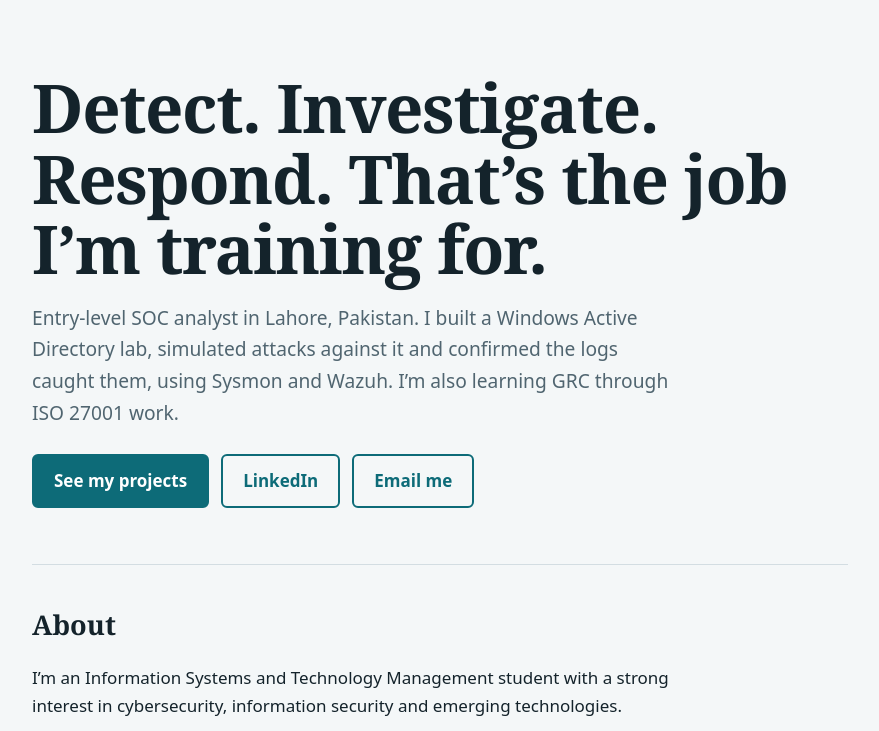
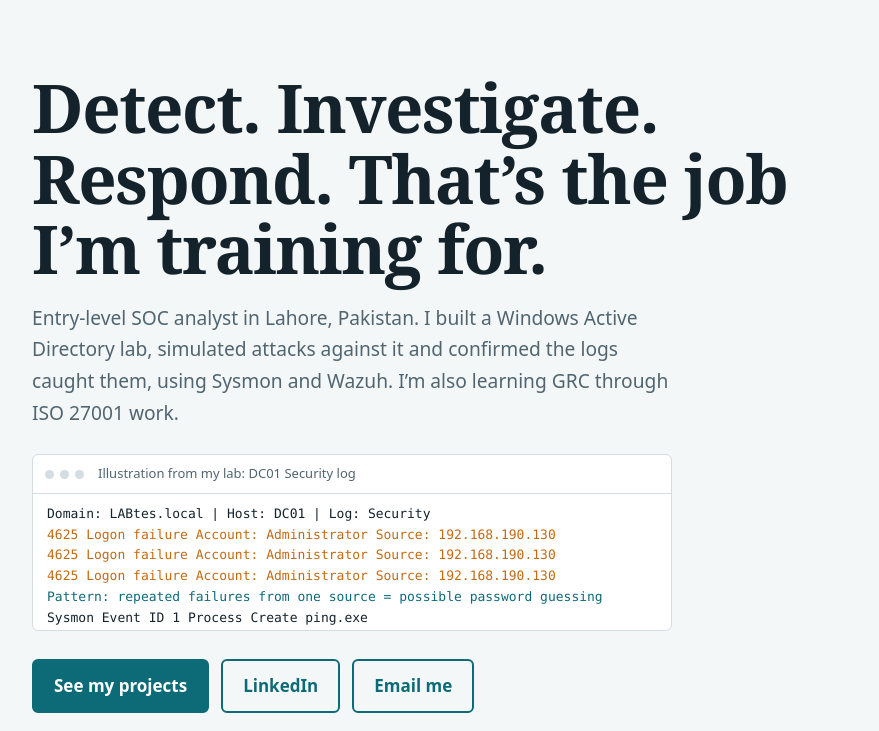
Before and after one commit to malaikatabassum5-hub/Malaika-Tabassum-Portfolio, a plain HTML site: page index.html in a window 1280 px wide. Shown: the part 65-796 px from the top of the page, without its empty margins (200-1079 px from the left). Drawn offline with Linux system fonts and the light colour scheme.

Commit message:
Add files via upload

```diff
--- a/index.html
+++ b/index.html
@@ -58,6 +58,21 @@ p{margin:0 0 14px}
 .find{width:100%;border-collapse:collapse;font-size:15px;display:block;overflow-x:auto}
 .find th,.find td{text-align:left;padding:8px 10px;border-bottom:1px solid var(--line);vertical-align:top}
 .find th{font-weight:700}
+
+.feed{margin:0 0 28px;max-width:640px;border:1px solid var(--line);border-radius:6px;background:var(--surface);overflow:hidden}
+.feed-bar{display:flex;align-items:center;gap:6px;padding:8px 12px;border-bottom:1px solid var(--line);font-size:13px;color:var(--muted)}
+.feed-bar span{width:9px;height:9px;border-radius:50%;background:var(--line)}
+.feed-bar em{margin-left:8px;font-style:normal}
+.feed-body{height:136px;padding:10px 14px;font:13px/1.6 ui-monospace,Menlo,Consolas,monospace;overflow:hidden}
+.feed-body div{white-space:nowrap;overflow:hidden;text-overflow:ellipsis}
+.feed-body .bad{color:var(--flag)}
+.feed-body .ok{color:var(--accent)}
+details.more{margin-top:14px;border-top:1px solid var(--line);padding-top:10px}
+details.more summary{cursor:pointer;font-weight:700;color:var(--accent);padding:6px 0}
+details.more summary:focus-visible{outline:3px solid var(--flag);outline-offset:3px}
+.case{transition:box-shadow .2s,transform .2s}
+.case:hover{box-shadow:0 4px 14px rgba(0,0,0,.12);transform:translateY(-2px)}
+@media (prefers-reduced-motion:reduce){.case{transition:none}.case:hover{transform:none}}
 .job{margin-bottom:6px}
 .job h3{margin:0;font:700 1.1rem var(--serif)}
 .job .when{color:var(--muted);font-size:15px;margin-bottom:10px}
@@ -95,6 +110,11 @@ footer{padding:36px 0 56px;border-top:1px solid var(--line);color:var(--muted);f
   <div class="hero">
     <h1>Detect. Investigate. Respond. That’s the job I’m training for.</h1>
     <p class="role">Entry-level SOC analyst in Lahore, Pakistan. I built a Windows Active Directory lab, simulated attacks against it and confirmed the logs caught them, using Sysmon and Wazuh. I’m also learning GRC through ISO 27001 work.</p>
+
+    <div class="feed" role="img" aria-label="Illustration of Windows security log lines from my Active Directory lab: failed logon events, Event ID 4625, and a Sysmon process create event.">
+      <div class="feed-bar"><span></span><span></span><span></span><em>Illustration from my lab: DC01 Security log</em></div>
+      <div class="feed-body" id="feed-body" aria-hidden="true"></div>
+    </div>
     <div class="btns">
       <a class="btn primary" href="#projects">See my projects</a>
       <a class="btn ghost" href="https://www.linkedin.com/in/malaika-tabassum-09661b2b6/">LinkedIn</a>
@@ -133,7 +153,7 @@ footer{padding:36px 0 56px;border-top:1px solid var(--line);color:var(--muted);f
           <li>Registered both Windows machines as agents in the Wazuh dashboard and confirmed the Wazuh service was running. Wiring Sysmon and Security logs into Wazuh alerts is the next step.</li>
         </ul>
 
-        <h4>Findings</h4>
+        <details class="more"><summary>Show findings and recommendations</summary>
         <table class="find">
           <thead><tr><th scope="col">Finding</th><th scope="col">Impact</th><th scope="col">Recommendation</th></tr></thead>
           <tbody>
@@ -145,6 +165,7 @@ footer{padding:36px 0 56px;border-top:1px solid var(--line);color:var(--muted);f
           </tbody>
         </table>
         <p class="note">Next steps I identified: a full SIEM deployment, Sysmon on every machine, and Active Directory posture checks with Purple Knight or BloodHound.</p>
+        </details>
         <!-- Only add a PDF link if Boston Institute of Analytics allows the report to be shared publicly. -->
       </article>
 
@@ -308,5 +329,29 @@ footer{padding:36px 0 56px;border-top:1px solid var(--line);color:var(--muted);f
   <div class="wrap">© 2026 Malaika Tabassum. Lahore, Pakistan.</div>
 </footer>
 
+
+<script>
+(function(){
+  var el=document.getElementById('feed-body'); if(!el) return;
+  var lines=[
+    ['','Domain: LABtes.local  |  Host: DC01  |  Log: Security'],
+    ['bad','4625  Logon failure   Account: Administrator   Source: 192.168.190.130'],
+    ['bad','4625  Logon failure   Account: Administrator   Source: 192.168.190.130'],
+    ['bad','4625  Logon failure   Account: Administrator   Source: 192.168.190.130'],
+    ['ok','Pattern: repeated failures from one source = possible password guessing'],
+    ['','Sysmon  Event ID 1   Process Create   ping.exe'],
+    ['ok','Next step: check the source host, then recommend a lockout policy']
+  ];
+  function row(l){var d=document.createElement('div');if(l[0])d.className=l[0];d.textContent=l[1];return d;}
+  var reduce=window.matchMedia&&window.matchMedia('(prefers-reduced-motion: reduce)').matches;
+  if(reduce){lines.forEach(function(l){el.appendChild(row(l));});return;}
+  var n=0;
+  function step(){
+    if(n>=lines.length){setTimeout(function(){el.innerHTML='';n=0;step();},4000);return;}
+    el.appendChild(row(lines[n++]));setTimeout(step,900);
+  }
+  step();
+})();
+</script>
 </body>
 </html>
```
